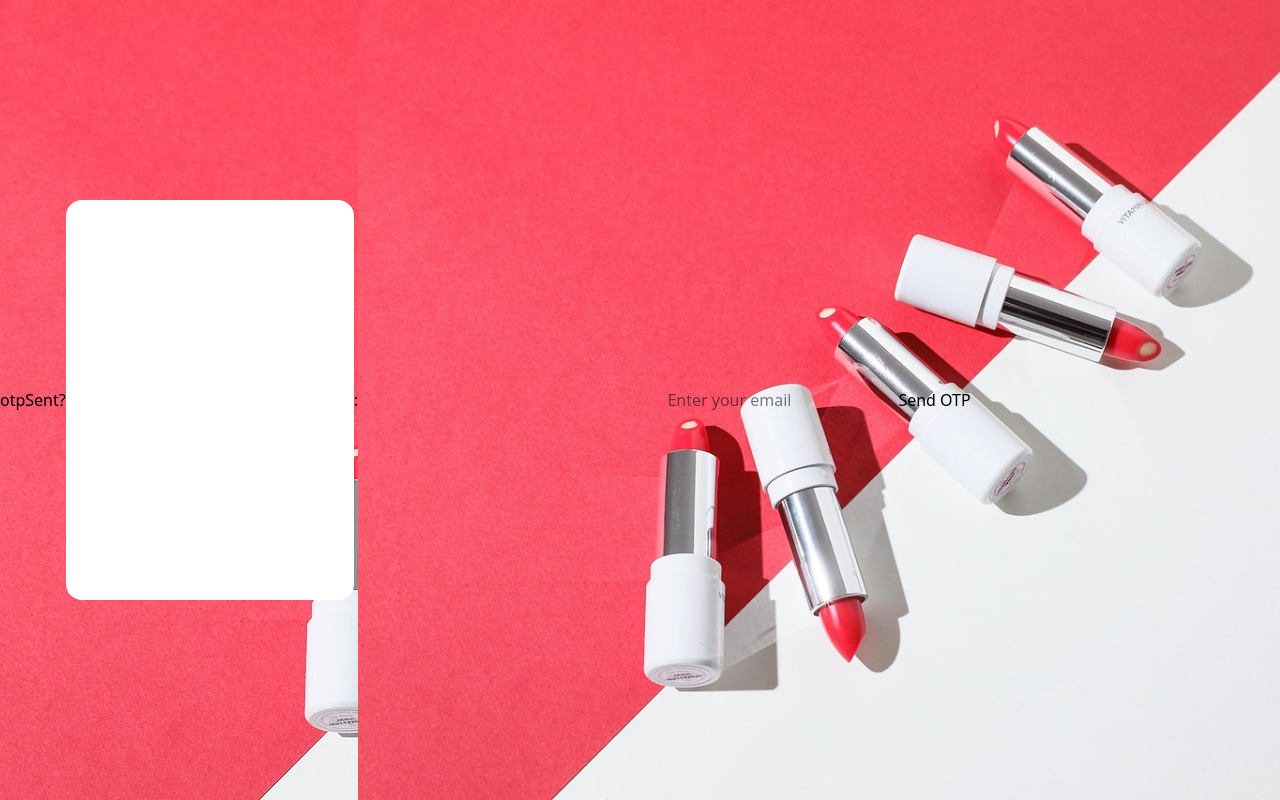
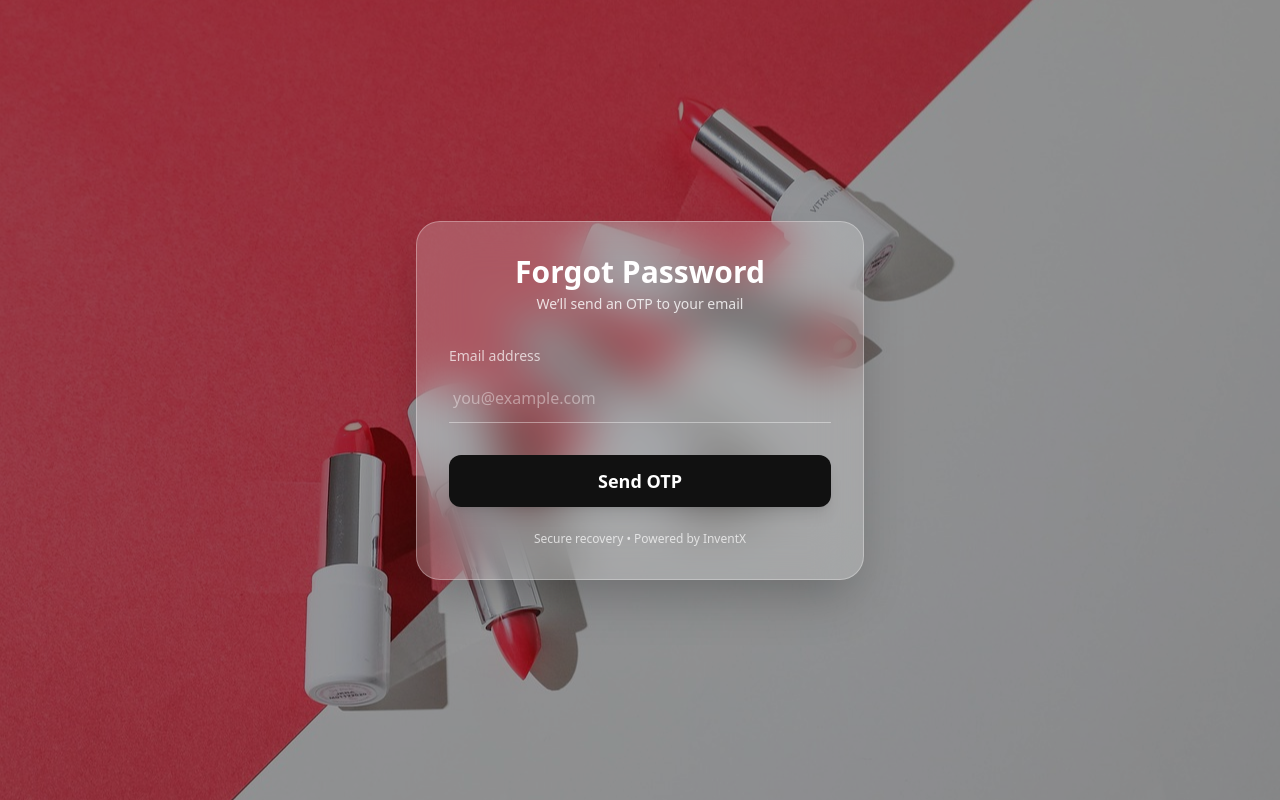
Before and after one commit to Eranga035225/cbc-frontend, a React (Vite) app: page /forget in a window 1280 px wide. Built offline with nearby package versions, Linux system fonts and the light colour scheme; no server answers.

Commit message:
debeloped password reser function

```diff
--- a/src/pages/forgetPassword.jsx
+++ b/src/pages/forgetPassword.jsx
@@ -1,53 +1,203 @@
 import { useState } from "react";
 import axios from "axios";
 import { toast } from "react-hot-toast";
+import { useNavigate } from "react-router-dom";
 
-export default function ForgetPasswordPage(){
 
+export default function ForgetPasswordPage() {
   const [otpSent, setOtpSent] = useState(false);
-  const [email,setEmail] = useState('');
-  const [otp,setOtp] = useState('');
-  const [newPassword, setNewPassword] = useState('');
-  const[confrimPassword, setConfrimPassword] = useState('');
-  function sendOtp(){
+  const [email, setEmail] = useState("");
+  const [otp, setOtp] = useState("");
+  const [newPassword, setNewPassword] = useState("");
+  const [confirmPassword, setConfirmPassword] = useState("");
+  const [loading, setLoading] = useState(false);
 
-    axios.post(import.meta.env.VITE_BACKEND_URI + '/api/users/send-otp',{
-      email: email
+  const navigate = useNavigate();
 
-    }).then((res) => {
-      console.log(res.data);
+  async function sendOtp() {
+    if (!email) {
+      toast.error("Please enter your email");
+      return;
+    }
+
+    try {
+      setLoading(true);
+      await axios.post(
+        import.meta.env.VITE_BACKEND_URI + "/api/users/send-otp",
+        { email }
+      );
       setOtpSent(true);
-      toast.success('OTP sent successfully');
-    }).catch((err) => {
-      console.log(err);
-    })
+      toast.success("OTP sent successfully");
+    } catch (err) {
+      toast.error(err.response?.data?.message || "Failed to send OTP");
+    } finally {
+      setLoading(false);
+    }
+  }
 
+  async function verifyOtp() {
+    if (!otp || !newPassword || !confirmPassword) {
+      toast.error("Please fill all fields");
+      return;
+    }
+
+    if (newPassword !== confirmPassword) {
+      toast.error("Passwords do not match");
+      return;
+    }
+
+    try {
+      setLoading(true);
+      await axios.post(
+        import.meta.env.VITE_BACKEND_URI + "/api/users/reset-password",
+        {
+          email,
+          otp,
+          newPassword,
+        }
+      );
+      toast.success("Password reset successfully");
+
+    // ✅ Redirect to login after short delay
+    setTimeout(() => {
+      navigate("/login");
+    }, 1000);
+    } catch (err) {
+      toast.error(err.response?.data?.message || "Password reset failed");
+    } finally {
+      setLoading(false);
+    }
   }
 
   return (
+    <div className="min-h-screen bg-[url('/login2.jpg')] bg-cover bg-right relative flex items-center justify-center px-4">
 
-    <div className="w-full h-screen flex justify-center items-center bg-[url('/login2.jpg')] bg-cover bg-center'">
+      {/* DARK OVERLAY */}
+      <div className="absolute inset-0 bg-black/40"></div>
 
-      otpSent?
-      <div className="w-[400px] h-[400px] bg-white rounded-2xl">
+      {/* CARD */}
+      <div className="relative w-full max-w-md backdrop-blur-xl bg-white/20
+        rounded-3xl shadow-2xl p-8 border border-white/30">
 
+        {/* HEADER */}
+        <div className="text-center mb-8">
+          <h1 className="text-3xl font-bold text-white">
+            Forgot Password
+          </h1>
+          <p className="text-white/80 text-sm mt-1">
+            {otpSent
+              ? "Enter OTP and set a new password"
+              : "We’ll send an OTP to your email"}
+          </p>
+        </div>
 
+        {/* STEP 1 – EMAIL */}
+        {!otpSent && (
+          <>
+            <div className="mb-8">
+              <label className="block text-sm text-white/70 mb-2">
+                Email address
+              </label>
+              <input
+                type="email"
+                value={email}
+                onChange={(e) => setEmail(e.target.value)}
+                placeholder="you@example.com"
+                className="w-full bg-transparent border-b border-white/40
+                  px-1 py-3 text-white text-base
+                  placeholder-white/40 focus:outline-none
+                  focus:border-white transition-all"
+              />
+            </div>
+
+            <button
+              onClick={sendOtp}
+              disabled={loading}
+              className={`w-full h-[52px] rounded-xl text-lg font-semibold
+                transition-all duration-300
+                ${
+                  loading
+                    ? "bg-gray-400 cursor-not-allowed"
+                    : "bg-primary text-white hover:bg-accent shadow-lg hover:shadow-xl"
+                }`}
+            >
+              {loading ? "Sending OTP..." : "Send OTP"}
+            </button>
+          </>
+        )}
+
+        {/* STEP 2 – OTP + PASSWORD */}
+        {otpSent && (
+          <>
+            <div className="mb-6">
+              <label className="block text-sm text-white/70 mb-2">
+                OTP Code
+              </label>
+              <input
+                type="text"
+                value={otp}
+                onChange={(e) => setOtp(e.target.value)}
+                placeholder="6-digit OTP"
+                className="w-full bg-transparent border-b border-white/40
+                  px-1 py-3 text-white text-base
+                  placeholder-white/40 focus:outline-none
+                  focus:border-white transition-all"
+              />
+            </div>
+
+            <div className="mb-6">
+              <label className="block text-sm text-white/70 mb-2">
+                New Password
+              </label>
+              <input
+                type="password"
+                value={newPassword}
+                onChange={(e) => setNewPassword(e.target.value)}
+                placeholder="••••••••"
+                className="w-full bg-transparent border-b border-white/40
+                  px-1 py-3 text-white text-base
+                  placeholder-white/40 focus:outline-none
+                  focus:border-white transition-all"
+              />
+            </div>
+
+            <div className="mb-8">
+              <label className="block text-sm text-white/70 mb-2">
+                Confirm Password
+              </label>
+              <input
+                type="password"
+                value={confirmPassword}
+                onChange={(e) => setConfirmPassword(e.target.value)}
+                placeholder="••••••••"
+                className="w-full bg-transparent border-b border-white/40
+                  px-1 py-3 text-white text-base
+                  placeholder-white/40 focus:outline-none
+                  focus:border-white transition-all"
+              />
+            </div>
+
+            <button
+              onClick={verifyOtp}
+              disabled={loading}
+              className={`w-full h-[52px] rounded-xl text-lg font-semibold
+                transition-all duration-300
+                ${
+                  loading
+                    ? "bg-gray-400 cursor-not-allowed"
+                    : "bg-primary text-white hover:bg-accent shadow-lg hover:shadow-xl"
+                }`}
+            >
+              {loading ? "Resetting..." : "Reset Password"}
+            </button>
+          </>
+        )}
+
+        {/* FOOTER */}
+        <p className="text-center text-white/70 text-xs mt-6">
+          Secure recovery • Powered by InventX
+        </p>
       </div>
-      :
-      <div className="w-full h-full flex justify-center items-center bg-[url('/login2.jpg')] bg-cover bg-center'">
-          <input type="email" placeholder="Enter your email" className=""></input>
-          <button onClick={() => setOtpSent(true)}>Send OTP</button>
-
-
-      </div>
-
-
-
-
     </div>
-
-
-
-  )
-
+  );
 }
```
